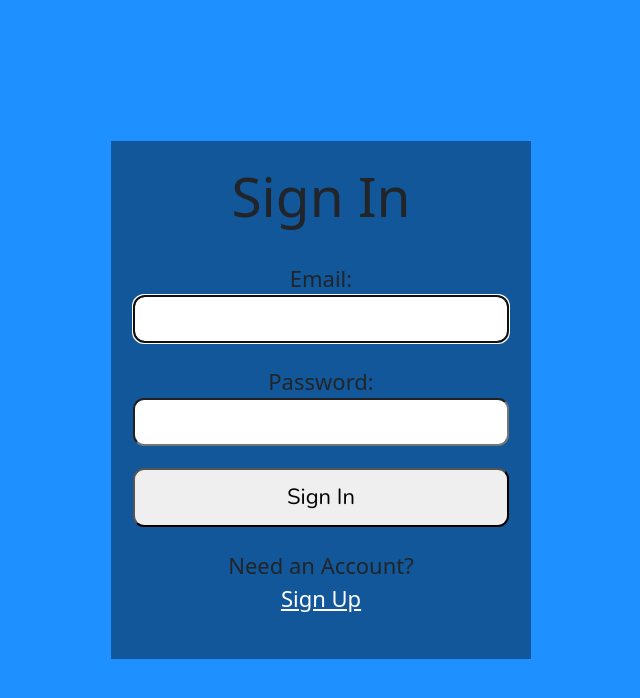
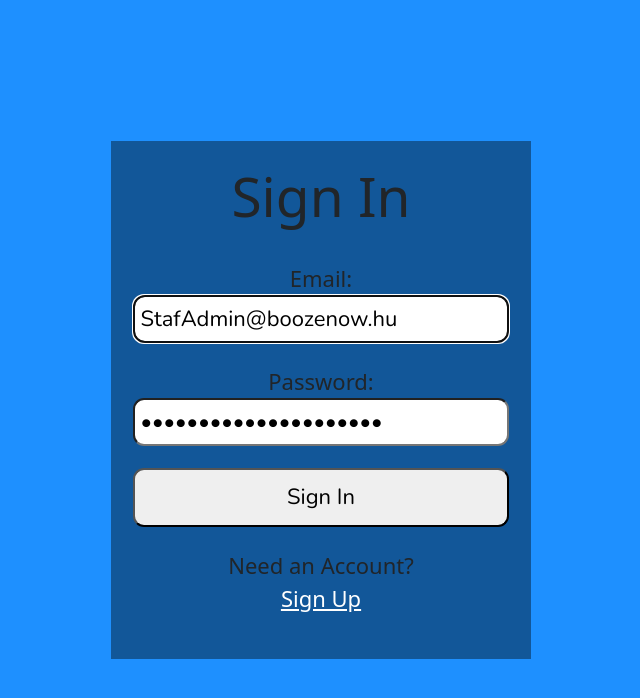
Before and after one commit to booze-now/frontend-staff, a React (Create React App) app: page /login in a window 1280 px wide. Shown: the top 698 px of the page, without its empty margins (319-959 px from the left). Built offline with nearby package versions, Linux system fonts and the light colour scheme; the HTML template or start-up script is replaced by a standard one.

Commit message:
add new route to the login

```diff
--- a/src/api/axios.js
+++ b/src/api/axios.js
@@ -1,4 +1,4 @@
 import axios from "axios";
 export default axios.create({
-  baseURL: "http://localhost:8000/api",
+  baseURL: "http://localhost:8000/api/staff",
 });
--- a/src/components/public/Login.js
+++ b/src/components/public/Login.js
@@ -15,10 +15,10 @@ export function Login() {
   const userEmailRef = useRef();
   const errRef = useRef();
 
-  const [email, setUserEmail] = useState("");
-  const [password, setPassword] = useState("");
+  const [email, setUserEmail] = useState("StafAdmin@boozenow.hu");
+  const [password, setPassword] = useState("StafAdminBo0ze-nOOOw!");
   const [errMsg, setErrMsg] = useState("");
-  const [success, setSuccess] = useState(false);
+ //const [success, setSuccess] = useState(false);
 
   console.log(email, password);
 
@@ -30,6 +30,13 @@ export function Login() {
     setErrMsg("");
   }, [email, password]);
 
+let token = "";
+const csrf = () =>
+    axios.get("/token").then((response) => {
+        console.log(response);
+        token = response.data;
+    });
+
   const handleSubmit = async (e) => {
     e.preventDefault();
     try {
@@ -37,16 +44,16 @@ export function Login() {
       //const cfr = await axios.get("/sanctum/csrf-cookie");
       const response = await axios.post(
         LOGIN_URL,
-        { email: email, password: password },
+        { email: email, password: password ,_token: token,},
         {
           headers: {
             "Content-Type": "application/json;charset=UTF-8",
           },
-          withCredentials: true,
+          //withCredentials: true,
         }
       );
       // await axios.get("api/user");
-      console.log(response?.data);
+      console.log(response?.data.access_token);
       console.log(response);
       const accessToken = response?.data?.accessToken;
       const roles = response?.data?.roles;
```
